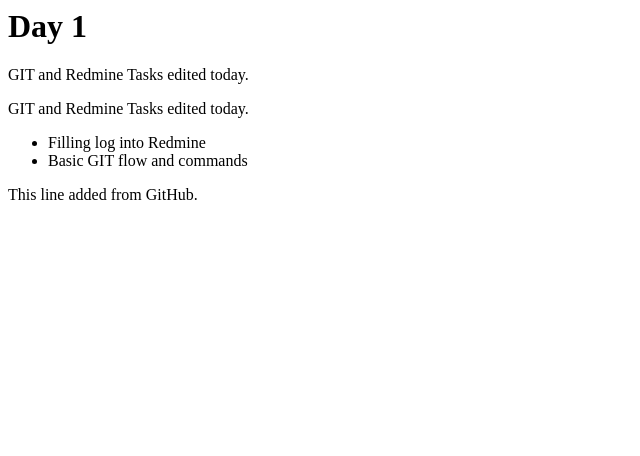
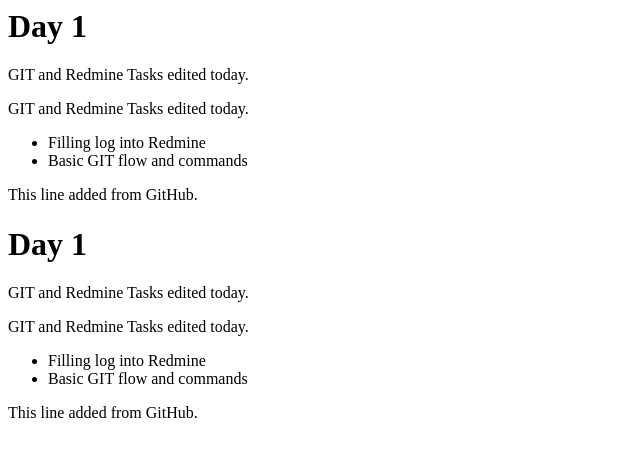
Before and after one commit to MilitPanchasara/test, a plain HTML site: page demo.html in a window 1280 px wide. Shown: the whole page, without its empty margins (0-640 px from the left). Drawn offline with Linux system fonts and the light colour scheme.

Commit message:
Update demo.html

```diff
--- a/demo.html
+++ b/demo.html
@@ -11,5 +11,13 @@
         <li>Basic GIT flow and commands</li>
     </ul>
     <p>This line added from GitHub.</p>
+    <h1>Day 1</h1>
+    <p>GIT and Redmine Tasks edited today.</p>
+    <p>GIT and Redmine Tasks edited today.</p>
+    <ul>
+        <li>Filling log into Redmine</li>
+        <li>Basic GIT flow and commands</li>
+    </ul>
+    <p>This line added from GitHub.</p>
 </body>
 </html>
```
